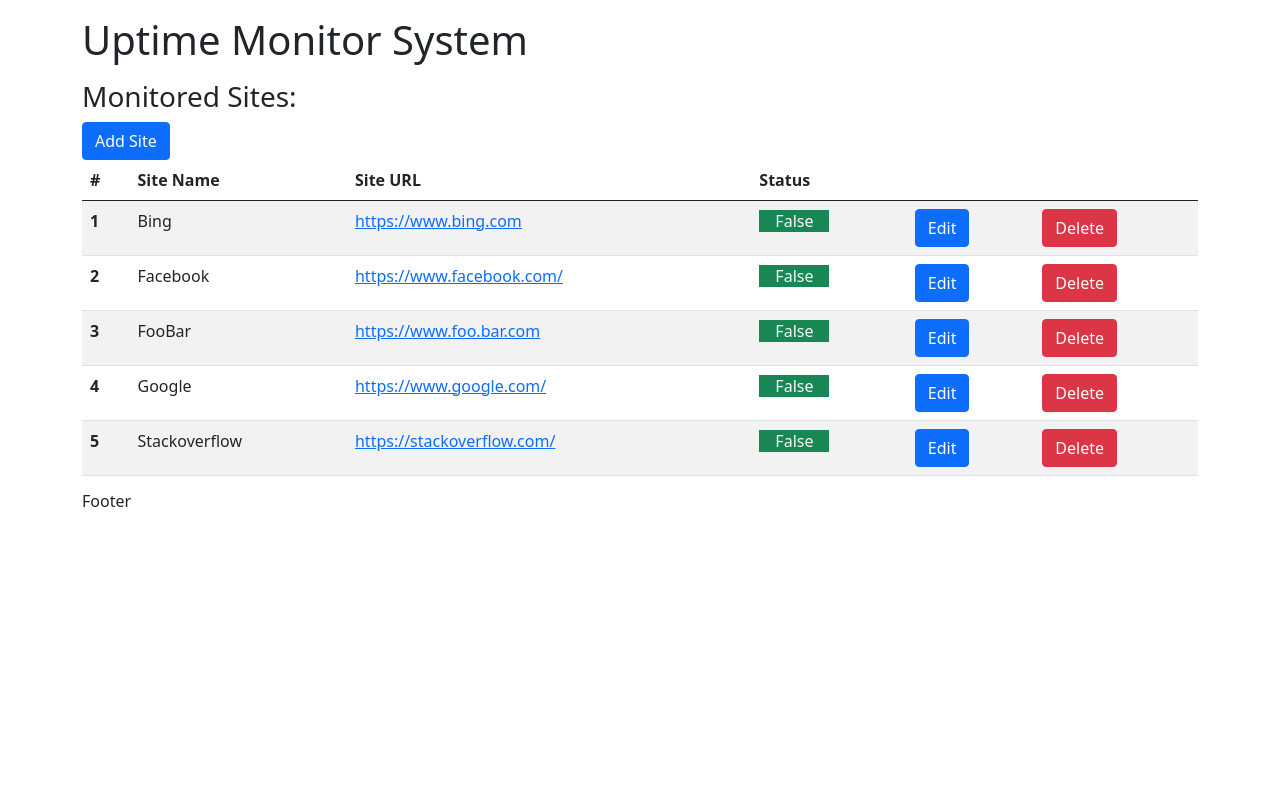
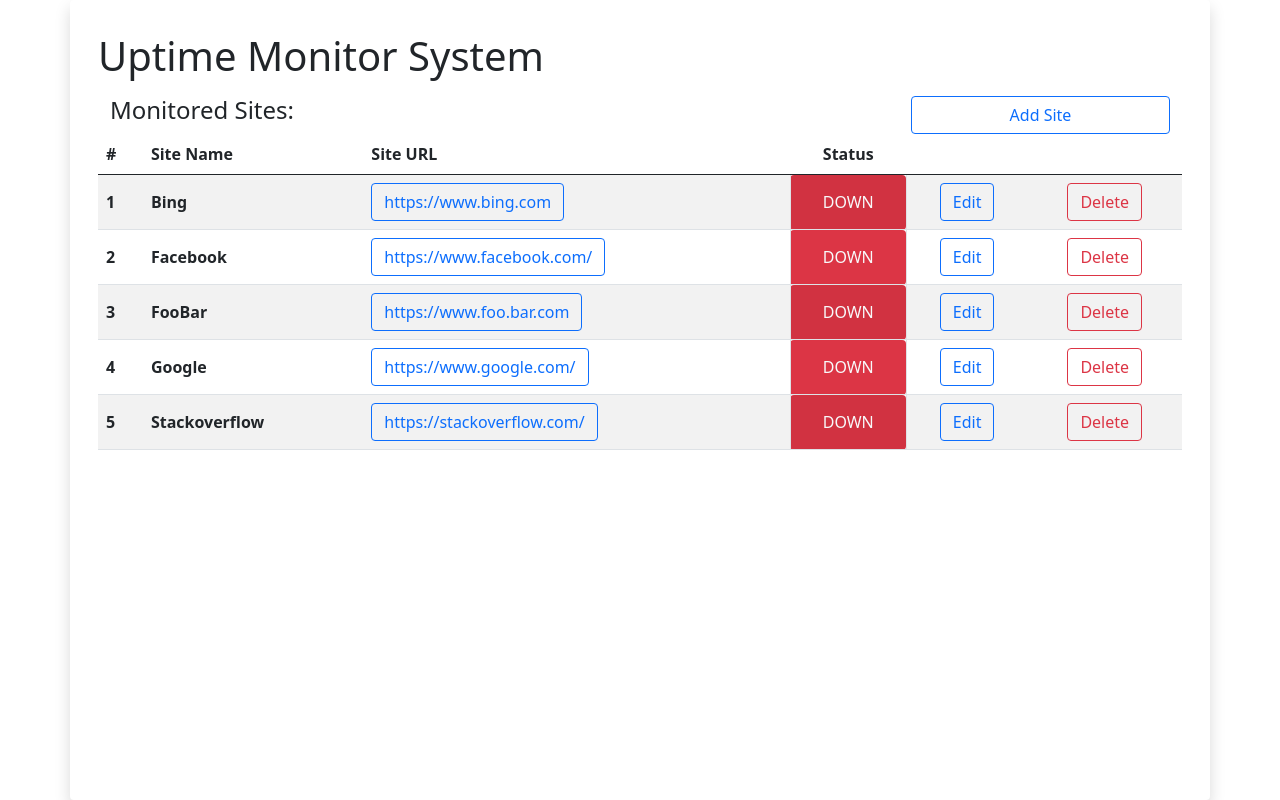
Before and after one commit to Rhdr/Uptime_Monitor_System, a Django app: page / in a window 1280 px wide. Run offline with Django 3.2, Linux system fonts and the light colour scheme; data comes from the database, SQL or seed files in the repository.

Commit message:
updated home view styles

```diff
--- a/Uptime_Monitor_System/monitor/templates/monitor/home.html
+++ b/Uptime_Monitor_System/monitor/templates/monitor/home.html
@@ -12,16 +12,22 @@
 </head>
 
 <body>
-    <header class="container-lg">
+    <div class="container-lg shadow p-3 bg-white rounded min-vh-100">
+        <header class="container">
             <h1 class="my-3">Uptime Monitor System</h1>
         </header>
 
-    <main class="container-lg">
-        <div>
-            <h3>Monitored Sites:</h3>
-            <button class="btn btn-primary">Add Site</button>
+        <main class="container">
+            <div class="container">
+                <div class="row">
+                    <div class="col-6">
+                        <h4>Monitored Sites:</h4>
                     </div>
-
+                    <div class="col-6 text-end">
+                        <button class="btn btn-outline-primary w-50" type="button">Add Site</button>
+                    </div>
+                </div>
+            </div>
             <div>
                 {% if websites %}
                 <table class="table table-striped">
@@ -30,20 +36,31 @@
                             <th scope="col">#</th>
                             <th scope="col">Site Name</th>
                             <th scope="col">Site URL</th>
-                        <th scope="col">Status</th>
+                            <th scope="col" class="text-center">Status</th>
                             <th scope="col"></th>
                             <th scope="col"></th>
                         </tr>
                     </thead>
                     <tbody>
                         {% for website in websites %}
-                    <tr>
+                        <tr class="align-middle">
                             <th scope="row">{{ website.row_number }}</th>
-                        <td>{{ website.site_name }}</td>
-                        <td><a href={{ website.site_url }}>{{ website.site_url }}</a></td>
-                        <td><span class="px-3 bg-success text-light">{{ website.site_status }}</span></td>
-                        <td><a href="#Edit" class="btn btn-primary">Edit</a></td>
-                        <td><a href="#Delete" class="btn btn-danger">Delete</a></td>
+                            <td><span class="fw-bold">{{ website.site_name }}</span></td>
+                            <td><a href={{ website.site_url }} target="_blank" class="btn btn-outline-primary">
+                                    {{ website.site_url }}</a>
+                            </td>
+                            {% if website.site_status == True %}
+                            <td class="text-center border rounded bg-success text-light">UP</td>
+                            {% else %}
+                            <td class="text-center border rounded bg-danger text-light">DOWN</td>
+                            {% endif %}
+                            </td>
+                            <td class="text-center">
+                                <a href="#Edit" type="button" class="btn btn-outline-primary">Edit</a>
+                            </td>
+                            <td class="text-center">
+                                <a href="#Delete" type="button" class="btn btn-outline-danger">Delete</a>
+                            </td>
                         </tr>
                         {% endfor %}
                     </tbody>
@@ -53,11 +70,7 @@
                 {% endif %}
             </div>
         </main>
-
-    <footer class="container-lg">
-        <h6>Footer</h6>
-    </footer>
-
+    </div>
     <!-- bootstrap -->
     <script src="https://cdn.jsdelivr.net/npm/bootstrap@5.0.2/dist/js/bootstrap.bundle.min.js"
         integrity="sha384-MrcW6ZMFYlzcLA8Nl+NtUVF0sA7MsXsP1UyJoMp4YLEuNSfAP+JcXn/tWtIaxVXM"
```
Lines whose indentation alone changed are shown as unchanged.
